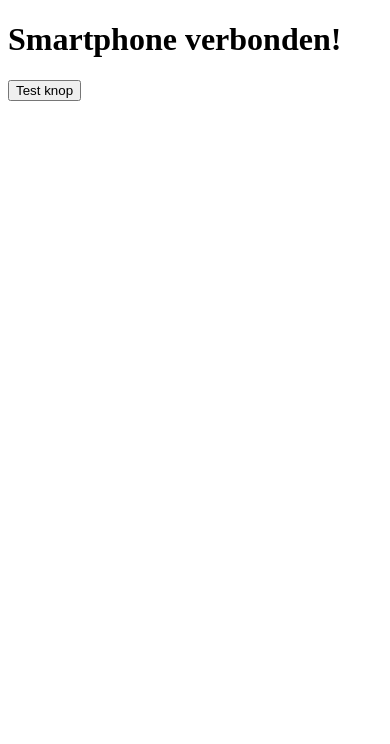
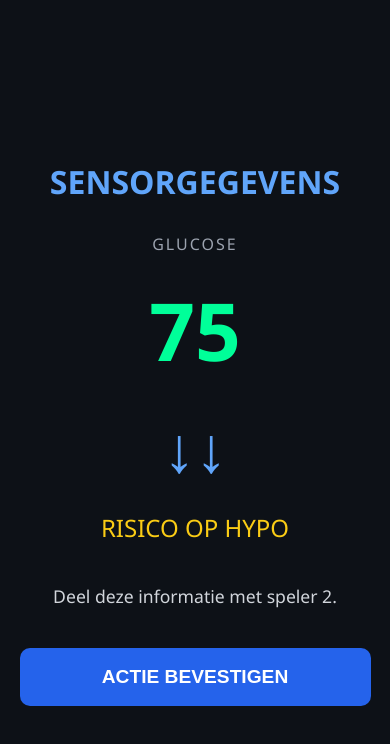
Before and after one commit to pgm-stefvanboven/Expert-Track-EK2-GlucoGlow, a plain HTML site: page GlucoGlow/Front-end/phone.html in a window 390 px wide. Drawn offline with Linux system fonts and the light colour scheme.

Commit message:
updated phone.html first added for test now i give it his purpose for player

```diff
--- /dev/null
+++ b/GlucoGlow/Front-end/css/phone.css
@@ -0,0 +1,67 @@
+body {
+    margin: 0;
+    background: #0d1117;
+    color: white;
+    font-family: Segoe UI, sans-serif;
+
+    display: flex;
+    justify-content: center;
+    align-items: center;
+
+    min-height: 100vh;
+}
+
+.phone-container {
+    text-align: center;
+    width: 90%;
+}
+
+h1 {
+    color: #60a5fa;
+    margin-bottom: 30px;
+}
+
+.label {
+    color: #9ca3af;
+    text-transform: uppercase;
+    letter-spacing: 2px;
+}
+
+#glucose {
+    font-size: 5rem;
+    font-weight: bold;
+    color: #00ff99;
+    margin: 20px 0;
+}
+
+#trend {
+    font-size: 4rem;
+    color: #60a5fa;
+}
+
+#status {
+    font-size: 1.5rem;
+    margin-top: 20px;
+    color: #facc15;
+}
+
+.info {
+    margin-top: 40px;
+    color: #d1d5db;
+    font-size: 1.1rem;
+}
+
+button {
+    margin-top: 40px;
+    width: 100%;
+    padding: 18px;
+
+    border: none;
+    border-radius: 10px;
+
+    background: #2563eb;
+    color: white;
+
+    font-size: 1.2rem;
+    font-weight: bold;
+}
--- a/GlucoGlow/Front-end/phone.html
+++ b/GlucoGlow/Front-end/phone.html
@@ -1,15 +1,34 @@
 <!DOCTYPE html>
-<html>
+<html lang="nl">
 <head>
-    <title>Phone Test</title>
+    <meta charset="UTF-8">
+    <meta name="viewport" content="width=device-width, initial-scale=1.0">
+    <title>GlucoGlow Sensor</title>
+    <link rel="stylesheet" href="css/phone.css">
 </head>
 <body>
 
-<h1>Smartphone verbonden!</h1>
+    <div class="phone-container">
 
-<button onclick="alert('werkt!')">
-    Test knop
-</button>
+        <h1>SENSORGEGEVENS</h1>
+
+        <div class="label">Glucose</div>
+
+        <div id="glucose">75</div>
+
+        <div id="trend">↓↓</div>
+
+        <div id="status">RISICO OP HYPO</div>
+
+        <div class="info">
+            Deel deze informatie met speler 2.
+        </div>
+
+        <button>
+            ACTIE BEVESTIGEN
+        </button>
+
+    </div>
 
 </body>
 </html>
```
